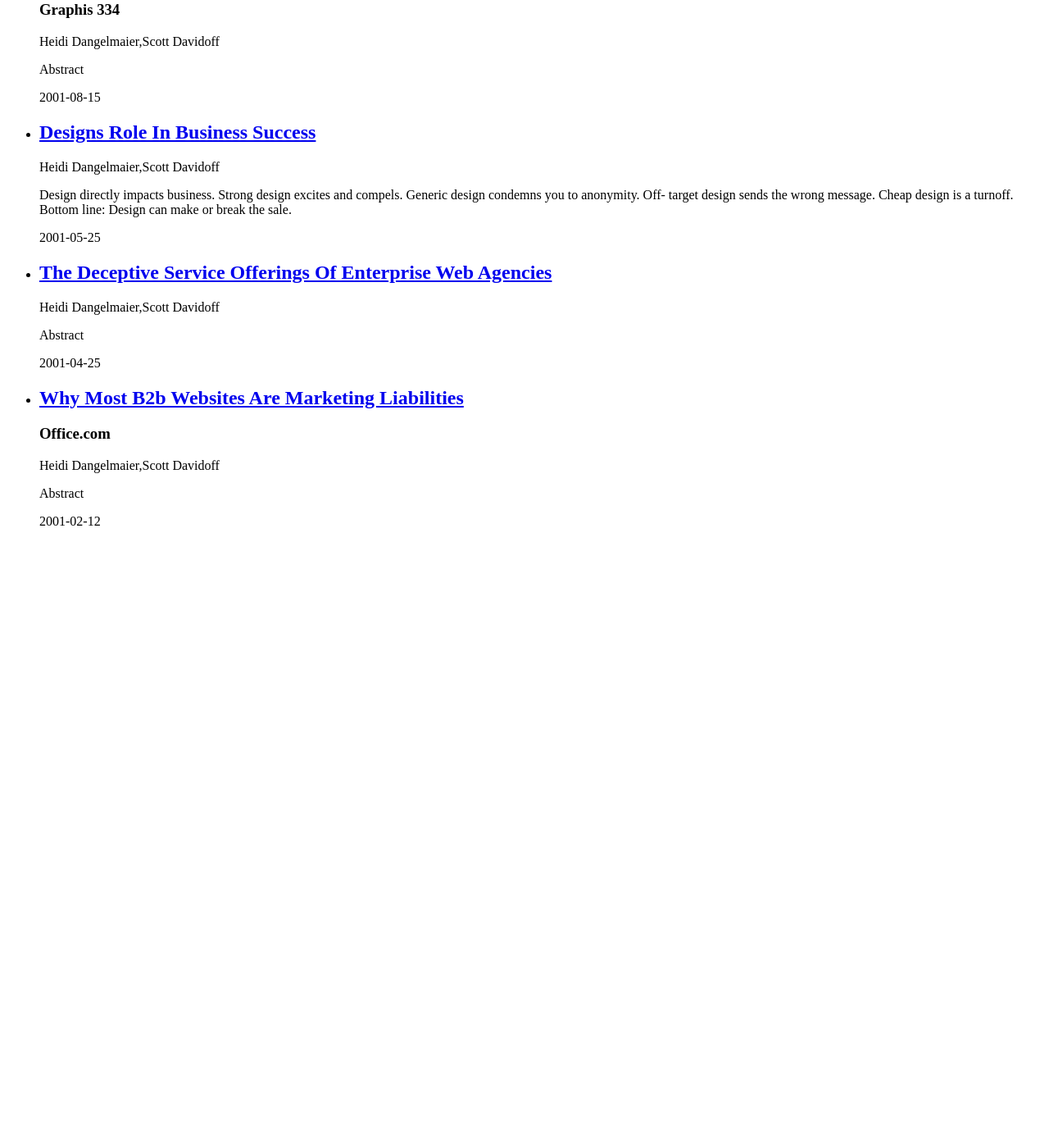
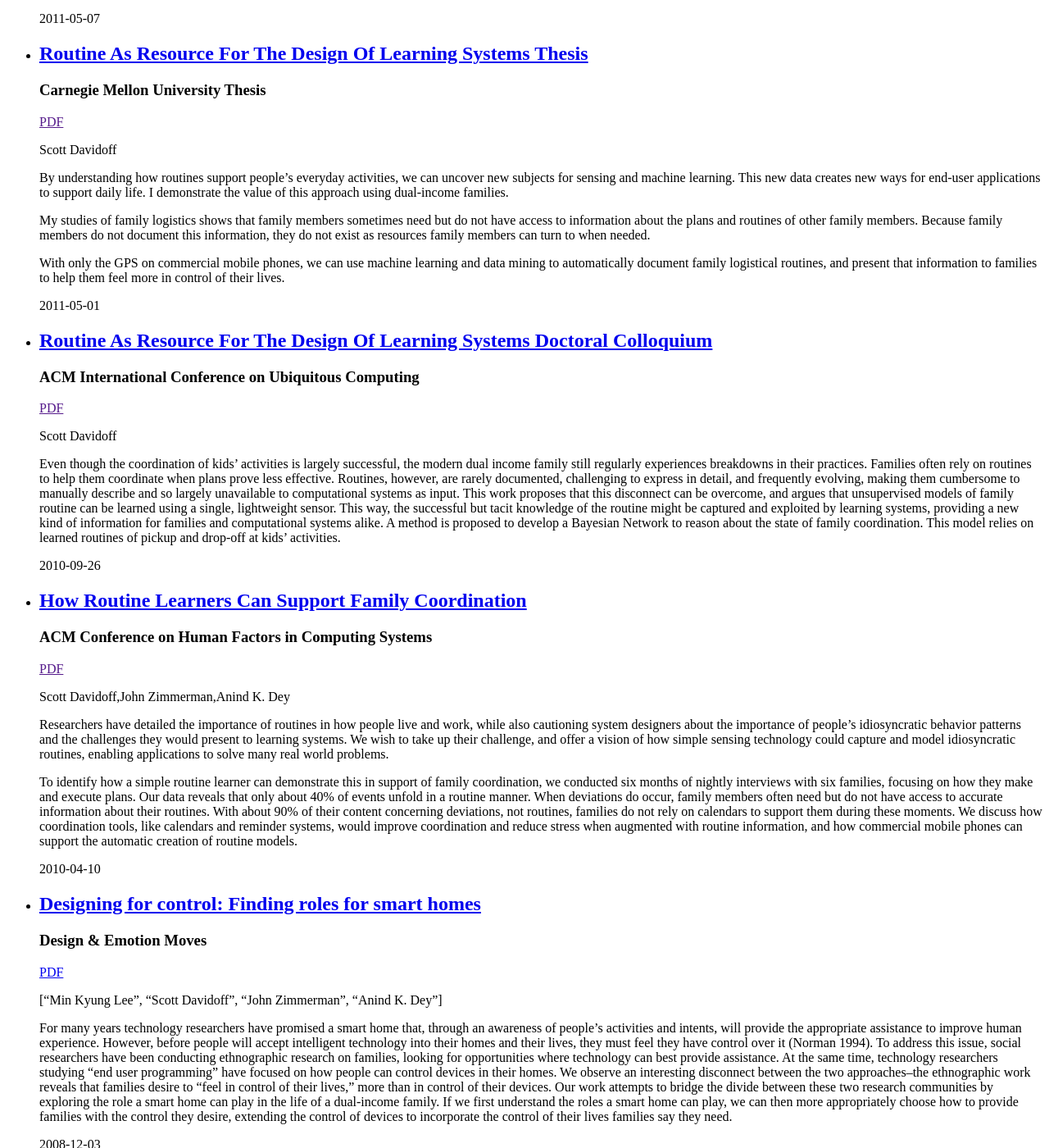
Before and after one commit to scottdavidoff/scottdavidoff.com, a Jekyll site: the page built from index.html, in a window 1280 px wide and 1400 px high, scrolled down 12053 px. Shown: the whole window at 82% size. Built offline with Jekyll 4.4.1, drawn with Linux system fonts in a browser that asks for light colours; before the commit the page ends 12714 px from its top, so only the background shows below that; some of the changed text lies outside the part shown.

```diff
--- /dev/null
+++ b/_publications/deep-space-network-operator-interface-redesign.md
@@ -0,0 +1,36 @@
+---
+title: Deep Space Network operator interface redesign
+authors:
+    - Scott Davidoff
+    - Jesse Kriss
+published-date: 2015-01-01
+# awards:
+#    - Best Paper Award
+# doi: 10.1126/sciadv.abp9084
+# short_doi: 10/jnbp
+isbn: 0692439382
+highlight: false
+# link: https://mars.nasa.gov/mars2020/spacecraft/instruments/pixl/
+# odf: mqzyx
+pdf:
+# slides:
+video: https://vimeo.com/112300504
+# recording:
+tags:
+    - Mars 2020
+    - PIXL
+    - Astrobiology
+    - Geology
+description:
+# tweet:
+type:
+    - Chapter
+venue: "Eyeo: Converge to Inspire, 2011-2015"
+venue_short: Eyeo
+# venue_location:
+venue_tags:
+    - Eyeo
+venue_url: https://www.science.org/doi/10.1126/sciadv.abp9084
+year: 2015
+---
+Highlights reel from the EYEO 2015 data visualization conference
--- /dev/null
+++ b/_publications/deepsee-multidimensional-visualizations-of-seabed-ecosystems.md
@@ -0,0 +1,51 @@
+---
+# layout: publication
+highlight: false
+title: "DeepSee: Multidimensional Visualizations of Seabed Ecosystems"
+authors:
+    - Adam Coscia,
+    - Haley M. Sapers
+    - Noah Deutsch
+    - Malika Khurana
+    - John S. Magyar
+    - Sergio A. Parra
+    - Daniel R. Utter
+    - Rebecca L. Wipfler
+    - David W. Caress
+    - Eric J. Martin
+    - Jennifer B. Paduan
+    - Maggie Hendrie
+    - Santiago Lombeyda
+    - Hillary Mushkin
+    - Alex Endert
+    - Scott Davidoff
+    - Victoria J. Orphan
+editors:
+published-date: 2024-05-11
+awards:
+#    - Best Paper Award
+link:
+#odf: mqzyx
+pdf: https://www.dropbox.com/scl/fi/46jchabzz1zqdbd32njc3/deepsee-multidimensional-visualizations-of-seabed-ecosystems.pdf?rlkey=oo8xlhknpe4iy5794yr01q8p4&dl=0
+# short_doi: 10/gf3ct3
+#slides: /talks/VegaLite-InfoVis-2016.pdf
+#video: https://vimeo.com/177767802
+tags:
+#    - Internet of Things (IoT)
+#    - Ubicomp
+description:
+type:
+    - Conference
+venue: ACM Conference on Human Factors in Computing Systems
+publisher: Association for Computing Machinery
+publisher-location: Cambridge, UK
+pages:
+venue_short: ACM CHI
+venue_location: Honolulu, HI
+venue_tags:
+venue_url: https://chi2024.acm.org/
+doi: https://doi.org/10.1145/3613904.3642001
+isbn:
+year: 2024
+---
+Scientists studying deep ocean microbial ecosystems use limited numbers of sediment samples collected from the seafloor to characterize important life-sustaining biogeochemical cycles in the environment. Yet conducting fieldwork to sample these extreme remote environments is both expensive and time consuming, requiring tools that enable scientists to explore the sampling history of field sites and predict where taking new samples is likely to maximize scientific return. We conducted a collaborative, user-centered design study with a team of scientific researchers to develop DeepSee, an interactive data workspace that visualizes 2D and 3D interpolations of biogeochemical and microbial processes in context together with sediment sampling history overlaid on 2D seafloor maps. Based on a field deployment and qualitative interviews, we found that DeepSee increased the scientific return from limited sample sizes, catalyzed new research workflows, reduced long-term costs of sharing data, and supported teamwork and communication between team members with diverse research goals.
--- /dev/null
+++ b/_publications/designing-dor-control-finding-roles-for-smart-homes.md
@@ -0,0 +1,41 @@
+---
+# layout: publication
+highlight: false
+title: "Designing for control: Finding roles for smart homes"
+authors:
+    - Min Kyung Lee
+    - Scott Davidoff
+    - John Zimmerman
+    - Anind K. Dey
+editors:
+    - Pieter M.A. Desmet
+    - Jeroen van Erp
+    - MariAnne Karlsson
+published-date: 2008-12-03
+awards:
+#    - Best Paper Award
+link: https://www.cambridgescholars.com/product/978-1-4438-0016-7
+#odf: mqzyx
+pdf: https://www.dropbox.com/s/enzqncizp2vf9xo/designing-for-control-finding-roles-for-smart-homes.pdf?dl=0
+# short_doi: 10/gf3ct3
+#slides: /talks/VegaLite-InfoVis-2016.pdf
+#video: https://vimeo.com/177767802
+tags:
+#    - Internet of Things (IoT)
+#    - Ubicomp
+description:
+type:
+    - Chapter
+venue: Design & Emotion Moves
+publisher: Cambridge Scholars Publishing
+publisher-location: Cambridge, UK
+pages: 246-266
+venue_short:
+venue_location:
+venue_tags:
+venue_url:
+doi:
+isbn: 978-1-4438-0016-7
+year: 2008
+---
+For many years technology researchers have promised a smart home that, through an awareness of people’s activities and intents, will provide the appropriate assistance to improve human experience. However, before people will accept intelligent technology into their homes and their lives, they must feel they have control over it (Norman 1994). To address this issue, social researchers have been conducting ethnographic research on families, looking for opportunities where technology can best provide assistance. At the same time, technology researchers studying “end user programming” have focused on how people can control devices in their homes. We observe an interesting disconnect between the two approaches–the ethnographic work reveals that families desire to “feel in control of their lives,” more than in control of their devices. Our work attempts to bridge the divide between these two research communities by exploring the role a smart home can play in the life of a dual-income family. If we first understand the roles a smart home can play, we can then more appropriately choose how to provide families with the control they desire, extending the control of devices to incorporate the control of their lives families say they need.
--- /dev/null
+++ b/_publications/routine-as-resource-for-the-design-of-learning-systems-doctoral-colloquium.md
@@ -0,0 +1,24 @@
+---
+name: Routine as Resource for the Design of Learning Systems
+authors: Scott Davidoff
+published-date: 2010-09-26
+venue: ACM International Conference on Ubiquitous Computing
+venue-short: Ubicomp
+venue-www: https://ubicomp.org/ubicomp2010/
+session-name: Doctoral Colloquium
+session-www: https://ubicomp.org/ubicomp2010/doctoral.html
+paper-www:
+project-www:
+pages: 457–460
+# site.publication-types.short-name { full-paper, paper, poster, industry }
+publication-type: paper
+# video:
+# site.research-areas.short-name { datavis, design-methods, xai, immersion, ops }
+# THIS PAPER AND OTHER SMART HOME PAPERS MIGHT NEED A NEW AREA: IOT, SMART HOME, APPLIED ML
+#
+#
+research-area: iot
+doi: "https://doi.org/10.1145/1864431.1864486"
+year: 2010
+---
+Even though the coordination of kids' activities is largely successful, the modern dual income family still regularly experiences breakdowns in their practices. Families often rely on routines to help them coordinate when plans prove less effective. Routines, however, are rarely documented, challenging to express in detail, and frequently evolving, making them cumbersome to manually describe and so largely unavailable to computational systems as input. This work proposes that this disconnect can be overcome, and argues that unsupervised models of family routine can be learned using a single, lightweight sensor. This way, the successful but tacit knowledge of the routine might be captured and exploited by learning systems, providing a new kind of information for families and computational systems alike. A method is proposed to develop a Bayesian Network to reason about the state of family coordination. This model relies on learned routines of pickup and drop-off at kids' activities.
--- /dev/null
+++ b/_publications/routine-as-resource-for-the-design-of-learning-systems-thesis.md
@@ -0,0 +1,31 @@
+---
+name: Routine as Resource for the Design of Learning Systems
+authors: Scott Davidoff
+published-date: 2011-05-01
+venue: Carnegie Mellon University Thesis
+doi: http://reports-archive.adm.cs.cmu.edu/anon/hcii/CMU-HCII-11-103.pdf
+venue-short: CMU HCII
+venue-www:
+session-name:
+session-www:
+paper-www:
+project-www:
+# site.publication-types.short-name { full-paper, paper, poster, industry }
+publication-type: thesis
+volume:
+issue:
+pages:
+# video:
+# site.research-areas.short-name { datavis, design-methods, xai, immersion, ops }
+# THIS PAPER AND OTHER SMART HOME PAPERS MIGHT NEED A NEW AREA: IOT, SMART HOME, APPLIED ML
+#
+#
+report-number: CMU-HCII-11-103
+research-area: iot
+year: 2011
+---
+By understanding how routines support people's everyday activities, we can uncover new subjects for sensing and machine learning. This new data creates new ways for end-user applications to support daily life. I demonstrate the value of this approach using dual-income families.
+
+My studies of family logistics shows that family members sometimes need but do not have access to information about the plans and routines of other family members. Because family members do not document this information, they do not exist as resources family members can turn to when needed.
+
+With only the GPS on commercial mobile phones, we can use machine learning and data mining to automatically document family logistical routines, and present that information to families to help them feel more in control of their lives.
--- /dev/null
+++ b/_publications/speed-dating.md
@@ -0,0 +1,42 @@
+---
+# layout: publication
+highlight: true
+title: Speed Dating
+authors:
+    - Scott Davidoff
+    - William Odom
+    - John Zimmerman
+    - Jodi Forlizzi
+    - Anind K. Dey
+    - Min Kyung Lee
+editors:
+    - Bruce Hanington
+    - Bela Martin
+published-date: 2012-06-11
+awards:
+#    - Best Paper Award
+link: https://www.amazon.com/Universal-Methods-Design-Expanded-Revised/dp/1631597485
+#odf: mqzyx
+pdf: https://www.dropbox.com/scl/fi/gjskj0so1olzlw69jg4uq/universal-methods-of-design-speed-dating.pdf?rlkey=f43aowkbo6wx18kmsuzwraxa0&dl=0
+# short_doi: 10/gf3ct3
+#slides: /talks/VegaLite-InfoVis-2016.pdf
+#video: https://vimeo.com/177767802
+tags:
+    - Design Methods
+    - Internet of Things (IoT)
+    - Ubicomp
+description: A design and evaluation method for IoT and ubiquitous computing application concepts
+type:
+    - Chapter
+venue: Universal Methods of Design
+publisher: Rockport Publishers
+publisher-location: Beverly, MA
+pages: 164-165
+venue_short:
+venue_location:
+venue_tags:
+venue_url: https://dl.acm.org/doi/proceedings/10.1145/2317956
+doi: https://doi.org/10.1145/2317956.2318008
+year: 2012
+---
+Designing radically new technology systems that people will want to use is complex. Design teams must draw on knowledge related to people’s current values and desires to envision a preferred yet plausible future. However, the introduction of new technology can shape people’s values and practices, and what-we-know-now about them does not always translate to an effective guess of what the future could, or should, be. New products and systems typically exist outside of current understandings of technology and use paradigms; they often have few interaction and social conventions to guide the design process, making efforts to pursue them complex and risky. User Enactments (UEs) have been developed as a design approach that aids design teams in more successfully investigate radical alterations to technologies’ roles, forms, and behaviors in uncharted design spaces. In this paper, we reflect on our repeated use of UE over the past five years to unpack lessons learned and further specify how and when to use it. We conclude with a reflection on how UE can function as a boundary object and implications for future work.
--- a/index.html
+++ b/index.html
@@ -21,6 +21,7 @@ title: Home
     <li>
     <h2><a href="{{ pub.url }}">{{ pub.title }}</a></h2>
     <h3>{{ pub.venue }}</h3>
+    <a href="{{ pub.pdf }}">PDF</a>
     <p>{{ pub.authors | markdownify }}</p>
     <p>{{ pub.content | markdownify }}</p>
     <p>{{ pub.published-date | markdownify }}</p>
```
Also changed, not shown: _publications/routine-as-resource-for-the-design-of-learning-systems-journal.md (renamed from _publications/routine-as-resource-for-learning-systems.md, +9 -4 lines), _publications/scalable-and-tileable-aggregate-low-level-summary-display-for-deep-space-network-link-control-tasks.md (renamed from _publications/scalable-and-tileable-aggregate-low-level-summary-display-for-deep-space-network-link-control-tasks.MD, +4 -4 lines), 12 other files.
